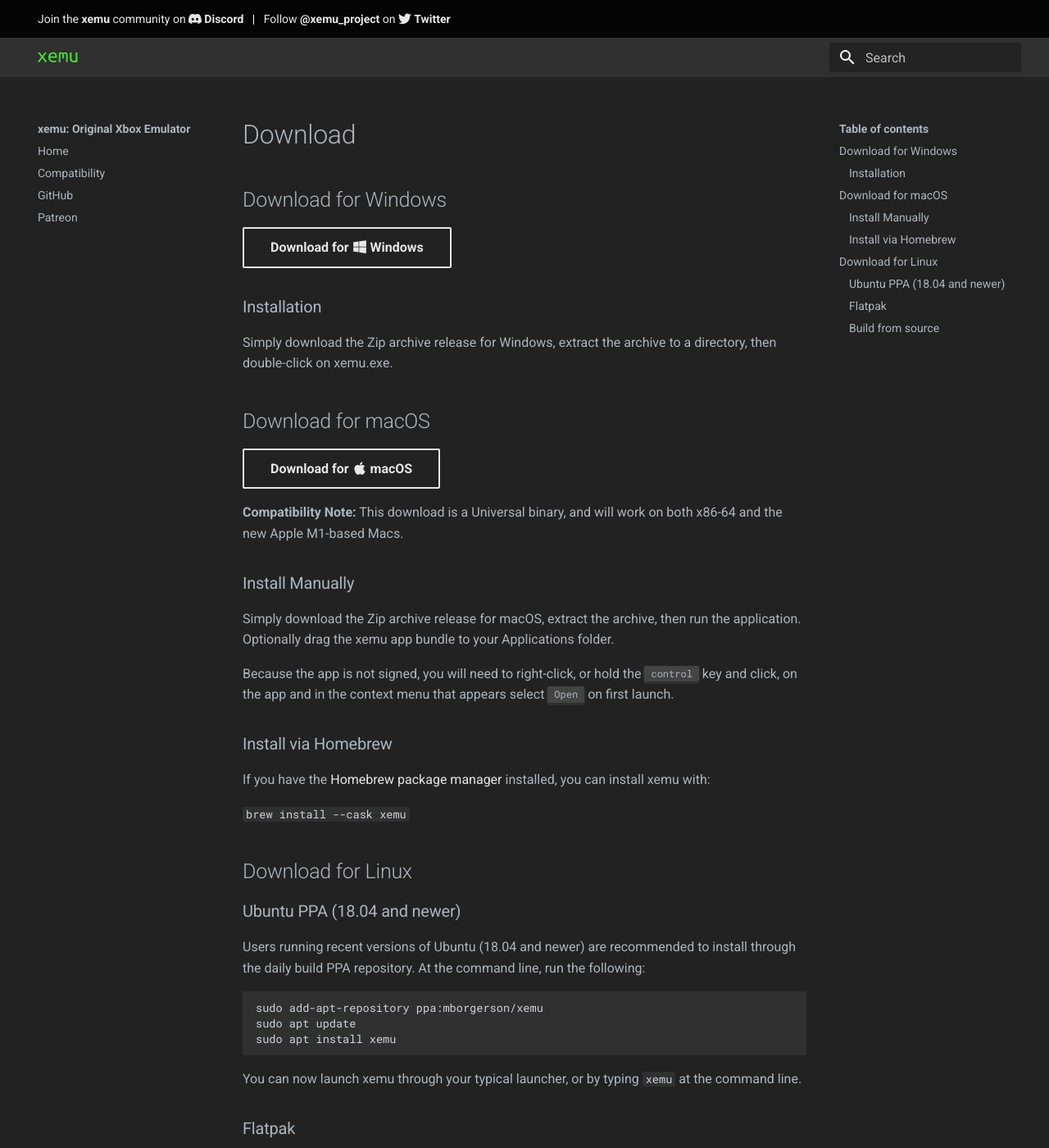
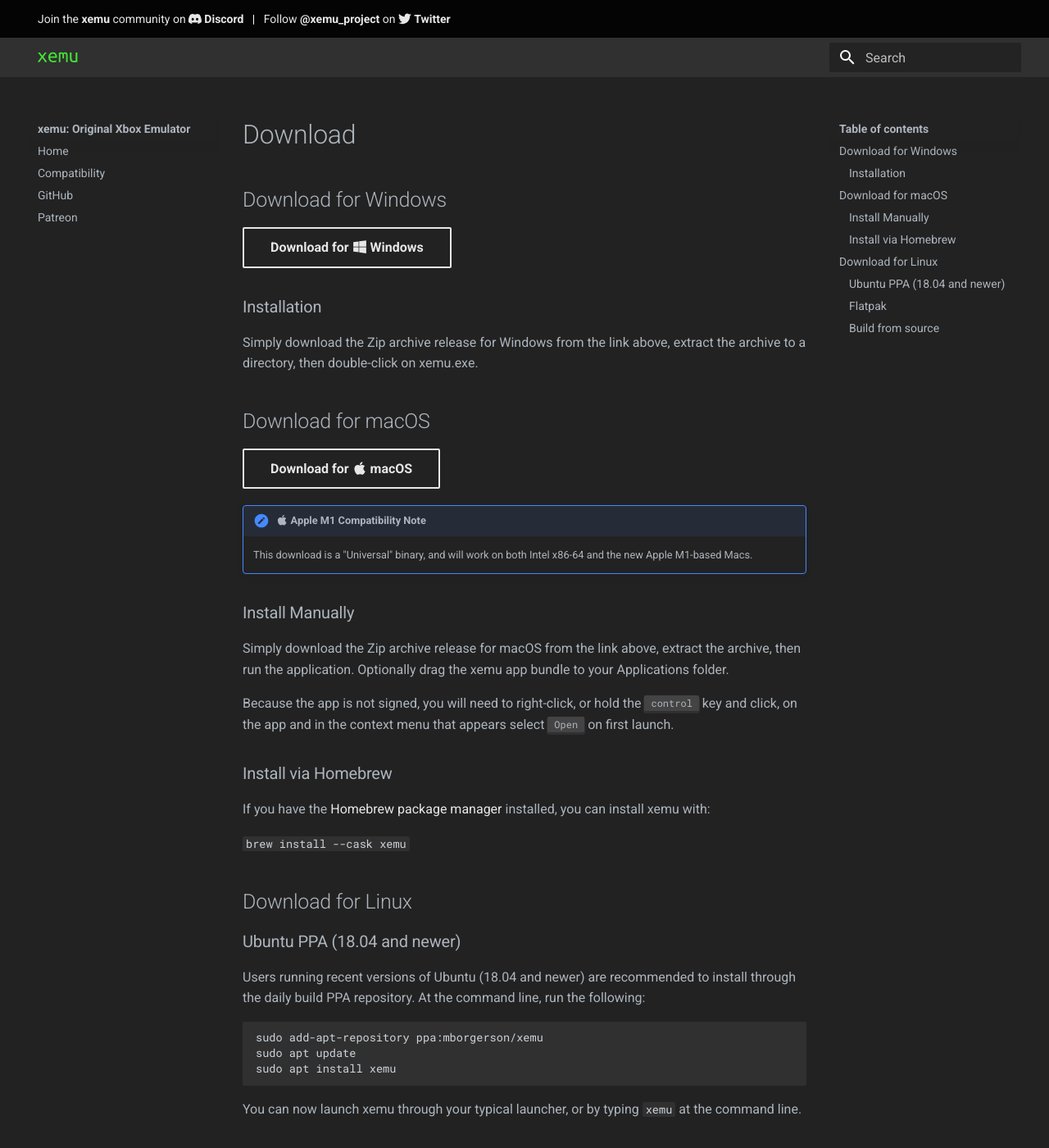
Before and after one commit to xemu-project/xemu-website, an MkDocs documentation site: the page built from docs/docs/download.md, in a window 1280 px wide and 1400 px high. Shown: the whole window at 82% size. Built offline with MkDocs 1.6.1 and Material for MkDocs 9.7.7, drawn with Linux system fonts in a browser that asks for light colours; some of the changed text lies outside the part shown.

Commit message:
Mention where to download release archive, use admonishments

```diff
--- a/docs/docs/download.md
+++ b/docs/docs/download.md
@@ -4,17 +4,19 @@
 
 ### Installation
 
-Simply download the Zip archive release for Windows, extract the archive to a directory, then double-click on xemu.exe.
+Simply download the Zip archive release for Windows from the link above, extract the archive to a directory, then double-click on xemu.exe.
 
 ## Download for macOS
 
 [Download for :fontawesome-brands-apple: macOS](https://github.com/mborgerson/xemu/releases/latest/download/xemu-macos-universal-release.zip){ .md-button .md-button--secondary }
 
-**Compatibility Note:** This download is a Universal binary, and will work on both x86-64 and the new Apple M1-based Macs.
+!!! check ":fontawesome-brands-apple: Apple M1 Compatibility Note"
+
+	This download is a "Universal" binary, and will work on both Intel x86-64 and the new Apple M1-based Macs.
 
 ### Install Manually
 
-Simply download the Zip archive release for macOS, extract the archive, then run the application. Optionally drag the xemu app bundle to your Applications folder.
+Simply download the Zip archive release for macOS from the link above, extract the archive, then run the application. Optionally drag the xemu app bundle to your Applications folder.
 
 Because the app is not signed, you will need to right-click, or hold the <kbd>control</kbd> key and click, on the app and in the context menu that appears select <kbd>Open</kbd> on first launch.
 
@@ -50,8 +52,9 @@ You can now launch xemu through your typical launcher, or by typing `xemu` at th
 
 `flatpak run app.xemu.xemu`
 
-Note: Only the `~/.var/app/app.xemu.xemu/data/xemu/xemu` directory can be written by xemu.
-The Hard Disk image has to be placed there, for example at `~/.var/app/app.xemu.xemu/data/xemu/xemu/xbox_hdd.qcow2`.
+!!! warning "Accessible Directories"
+
+	When using the flatpak installation method, only the `~/.var/app/app.xemu.xemu/data/xemu/xemu` directory can be written to by xemu. The Hard Disk image must be placed there, for example at `~/.var/app/app.xemu.xemu/data/xemu/xemu/xbox_hdd.qcow2`.
 
 ### Build from source
 
```
